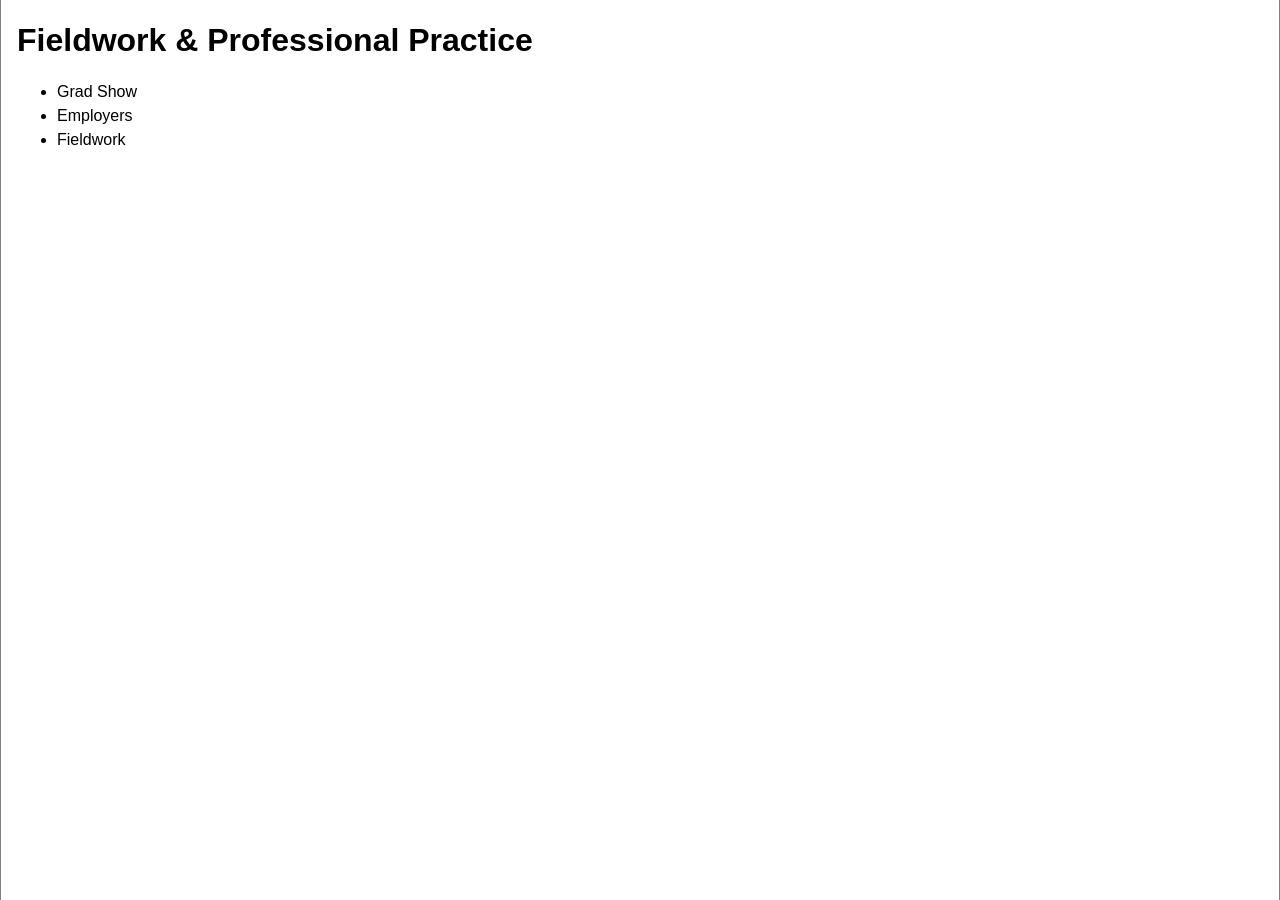
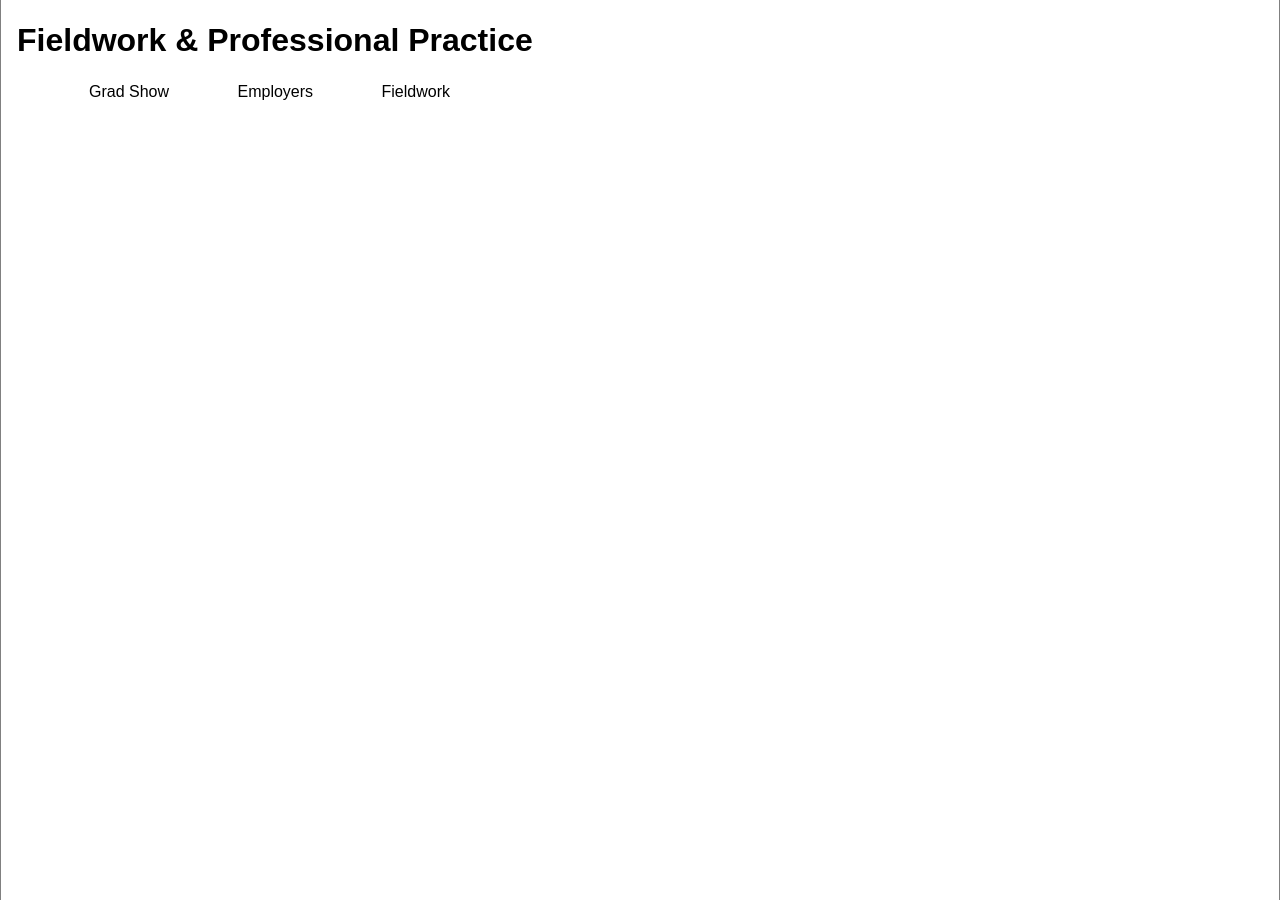
Before and after one commit to AlainParadis/fieldwork, a Jekyll site: the page built from index.md, in a window 1280 px wide. Built offline with Jekyll 4.4.1, drawn with Linux system fonts in a browser that asks for light colours.

Commit message:
add list styles for front page main links

```diff
--- a/css/styles.css
+++ b/css/styles.css
@@ -7,7 +7,10 @@ body {
   margin: 0 auto 0 auto;
   padding: 1rem;
 }
-
-#content {
-
+ul {
+  list-style-type: none;
 }
+ul li {
+  display: inline;
+  padding: 0 2rem;
+}
```
